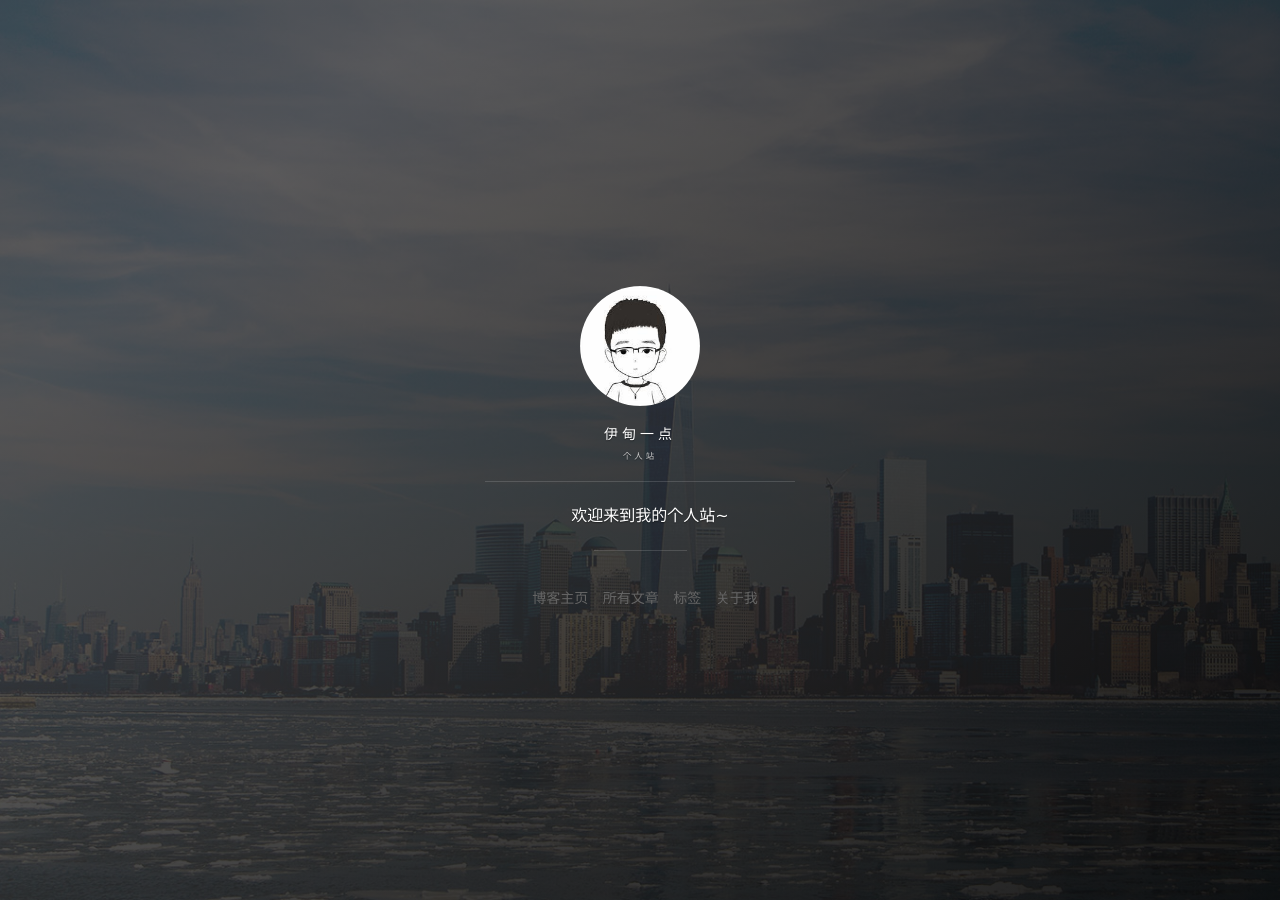
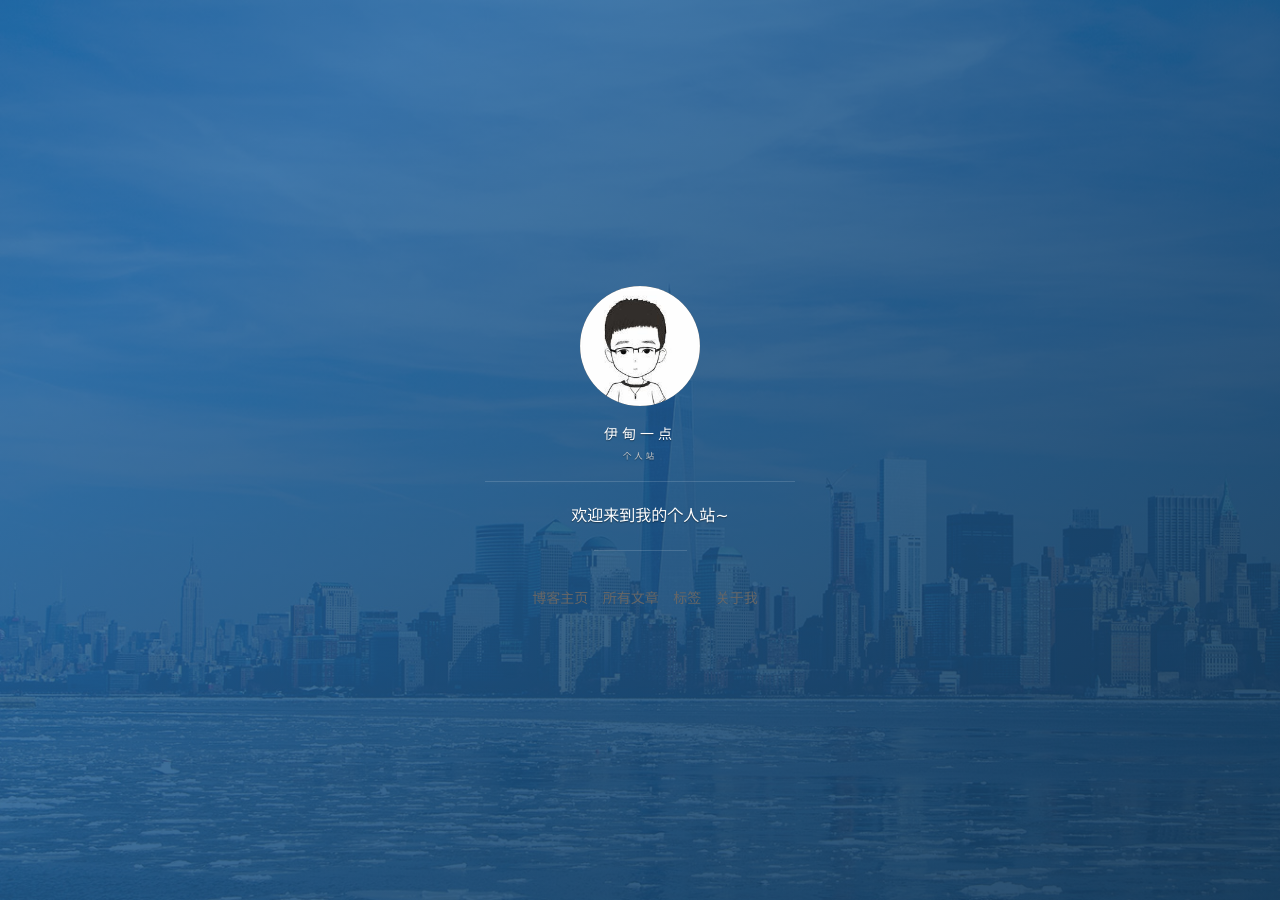
Before and after one commit to zpfbuaa/zpfbuaa.github.io, a Jekyll site: the page built from index.html, in a window 1280 px wide. Built offline with Jekyll 4.4.1, drawn with Linux system fonts in a browser that asks for light colours; nearby versions of some CDN libraries; the list of posts is cut into pages by our own code; comment, search, counter and statistics services are not loaded.

Commit message:
change colors

```diff
--- a/_config.yml
+++ b/_config.yml
@@ -32,7 +32,7 @@ highlighter: rouge
 textColor: #FF0000
 
 # supported colors: blue, green, purple, red, orange or slate. If you need clear, leave it empty.
-cover_color: clear
+cover_color: blue
 
 # The blog button should not be removed.
 blog_button:
--- a/_includes/side-panel.html
+++ b/_includes/side-panel.html
@@ -29,7 +29,7 @@
         <span class="panel-cover__subtitle panel-subtitle">{{site.subtitle}}</span>
         {% endif %}
         <hr class="panel-cover__divider" />
-        <p style="font-size:16px" href="/#blog" class="panel-cover__description" >{{ site.description }}</p>
+        <p style="font-size:16px" class="panel-cover__description" >{{ site.description }}</p>
         <hr class="panel-cover__divider panel-cover__divider--secondary" />
 
         {% if site.welcome_message %}
```
